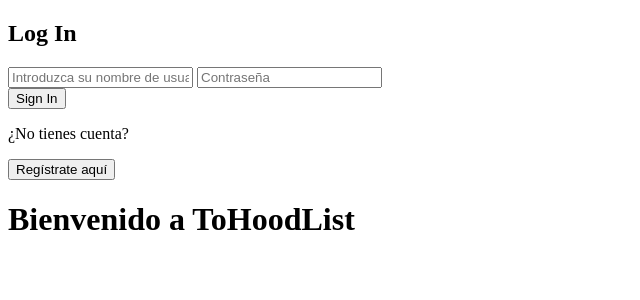
After one commit to javierdominguezsuarez/ToHoodList, a Django app: template usuarios/templates/estilos/login.html in a window 1280 px wide. The commit adds this page. Shown: the top 300 px of the page, without its empty margins (0-640 px from the left). Run offline with Django 3.2, Linux system fonts and the light colour scheme; the template is opened without the code that fills it, so the values that code supplies are empty; some libraries are stand-ins or nearby versions.

Commit message:
html of login

```diff
--- a/notas/static/estilos/prueba.css
+++ b/notas/static/estilos/prueba.css
@@ -92,7 +92,7 @@
 }
 
 .add-button:hover{
-    background: linear-gradient(to right bottom, #234Bf9, #0C94AD);
+    background: linear-gradient(to right bottom, #234Bf9, #234Bf9 30%, #0A7285);
 }
 
 .add-button:focus{
--- a/notas/templates/estilos/home.html
+++ b/notas/templates/estilos/home.html
@@ -3,7 +3,7 @@
     {% load static %}
     <link rel="stylesheet" href="{% static 'estilos/prueba.css' %}" type="text/css" media="screen">
     <head>
-        <title>To Hood List</title>
+        <title>ToHoodList</title>
         <script src="https://kit.fontawesome.com/bbe51b02f0.js" crossorigin="anonymous"></script>
         <script src="https://cdnjs.cloudflare.com/ajax/libs/axios/0.19.2/axios.min.js"></script>
     </head>
--- /dev/null
+++ b/usuarios/templates/estilos/login.html
@@ -0,0 +1,33 @@
+<!DOCTYPE html>
+<html>
+    <head>
+        <title>ToHoodList Log In</title>
+        <script src="https://kit.fontawesome.com/bbe51b02f0.js" crossorigin="anonymous"></script>
+    </head>
+    <body>
+        <div class = "left-box">
+            <div class = "container-left">
+                <div class = "header-left">
+                    <h2>Log In</h2>
+                </div>
+                <div class = "main-box">
+                    <div class = "input-box">
+                        <input id = "input-user" class = "input-user" text = "input" placeholder = "Introduzca su nombre de usuario">
+                    <input id = "input-password" class = "input-password" text = "input" placeholder = "Contraseña">
+                    </div>
+                    <div class = "buttons-box">
+                        <button id="signin-button" class = "signin-button" text = "submit" value = "submit">Sign In</button>
+                        <p>¿No tienes cuenta?</p>
+                        <button id="register-button" class = "register-button" text = "submit" value = "submit">Regístrate aquí</button>
+                    </div>
+                </div>
+
+            </div>
+        </div>
+        <div class = "right-box">
+            <div class = "container-left">
+                <h1>Bienvenido a ToHoodList</h1>
+            </div>
+        </div>
+    </body>
+</html>
```
Also changed, not shown: config/db.sqlite3.
